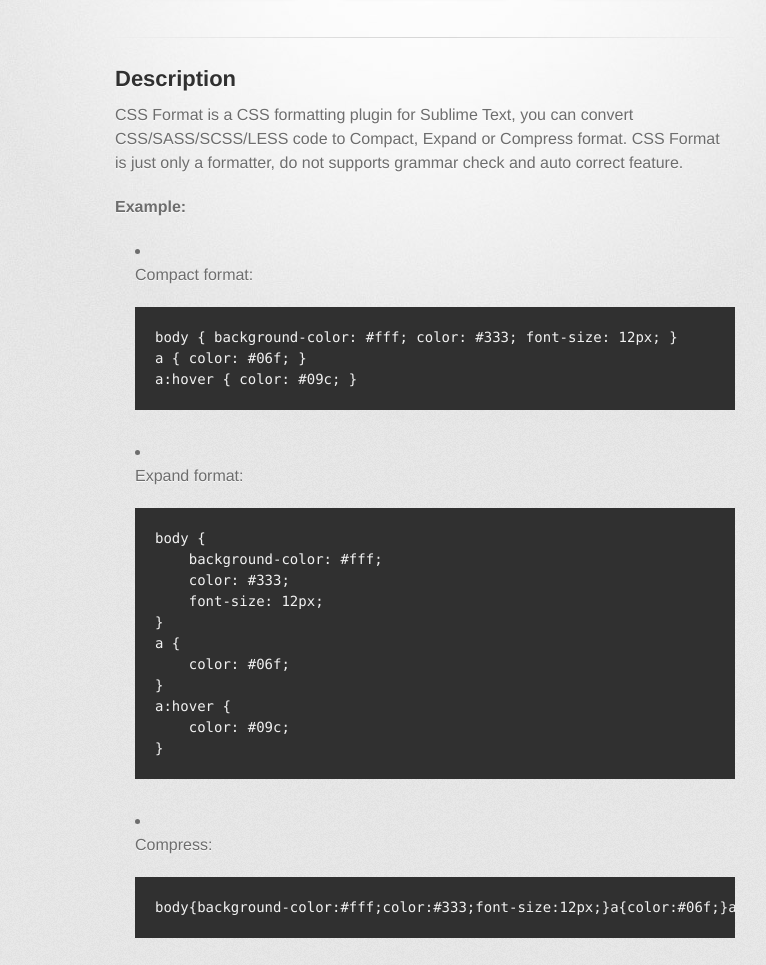
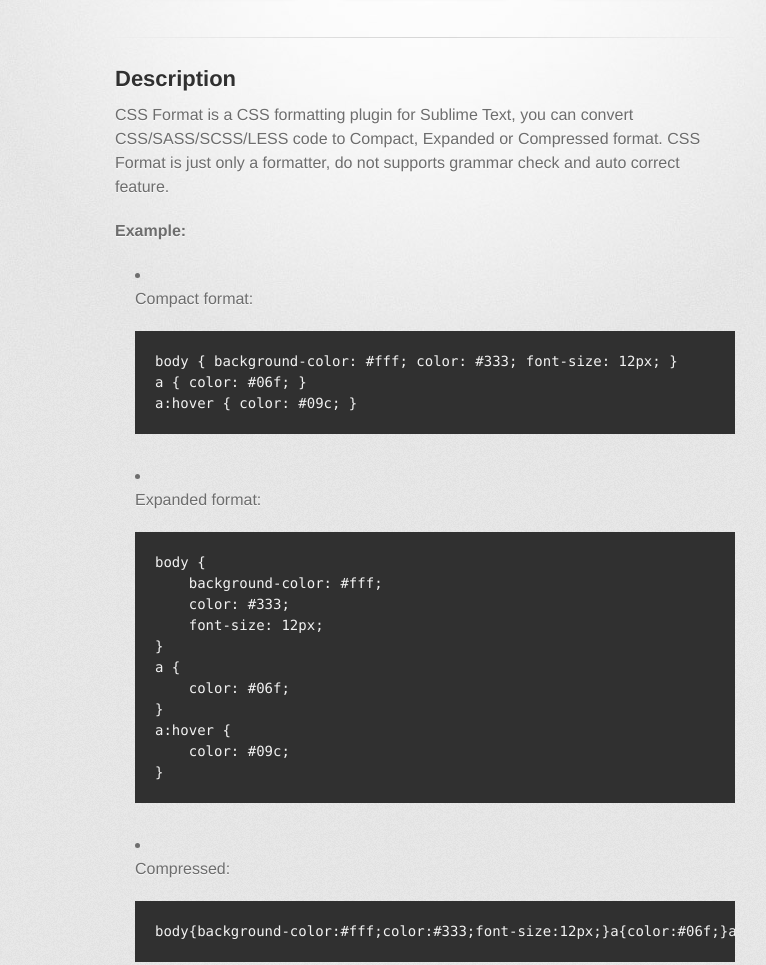
Before and after one commit to mutian/Sublime-CSS-Format, a plain HTML site: page index.html in a window 1280 px wide. Shown: the part 209-1174 px from the top of the page, without its empty margins (215-981 px from the left). Drawn offline with Linux system fonts and the light colour scheme; a web font is replaced by a local one.

```diff
--- a/index.html
+++ b/index.html
@@ -34,7 +34,7 @@
           <h2>
 <a name="description" class="anchor" href="#description"><span class="octicon octicon-link"></span></a>Description</h2>
 
-<p>CSS Format is a CSS formatting plugin for Sublime Text, you can convert CSS/SASS/SCSS/LESS code to Compact, Expand or Compress format. CSS Format is just only a formatter, do not supports grammar check and auto correct feature.</p>
+<p>CSS Format is a CSS formatting plugin for Sublime Text, you can convert CSS/SASS/SCSS/LESS code to Compact, Expanded or Compressed format. CSS Format is just only a formatter, do not supports grammar check and auto correct feature.</p>
 
 <p><strong>Example:</strong></p>
 
@@ -48,7 +48,7 @@ a:hover { color: #09c; }
 </code></pre>
 </li>
 <li>
-<p>Expand format:</p>
+<p>Expanded format:</p>
 
 <pre><code>body {
     background-color: #fff;
@@ -64,7 +64,7 @@ a:hover {
 </code></pre>
 </li>
 <li>
-<p>Compress:</p>
+<p>Compressed:</p>
 
 <pre><code>body{background-color:#fff;color:#333;font-size:12px;}a{color:#06f;}a:hover{color:#09c;}
 </code></pre>
```
Also changed, not shown: params.json (+1 -1 lines).
